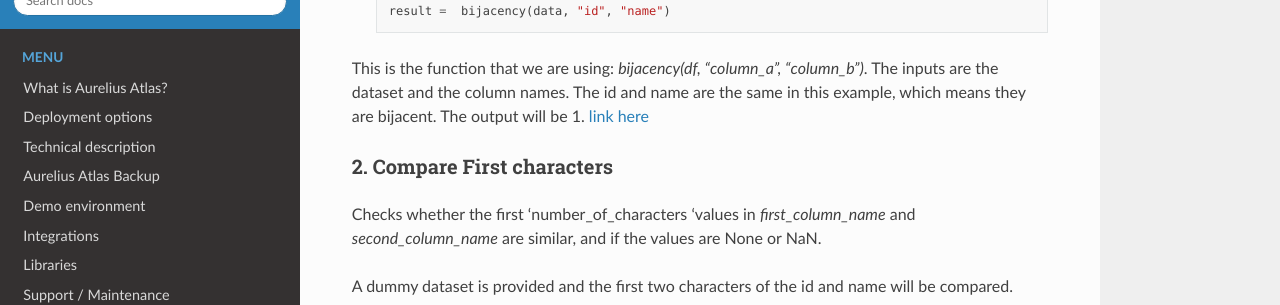
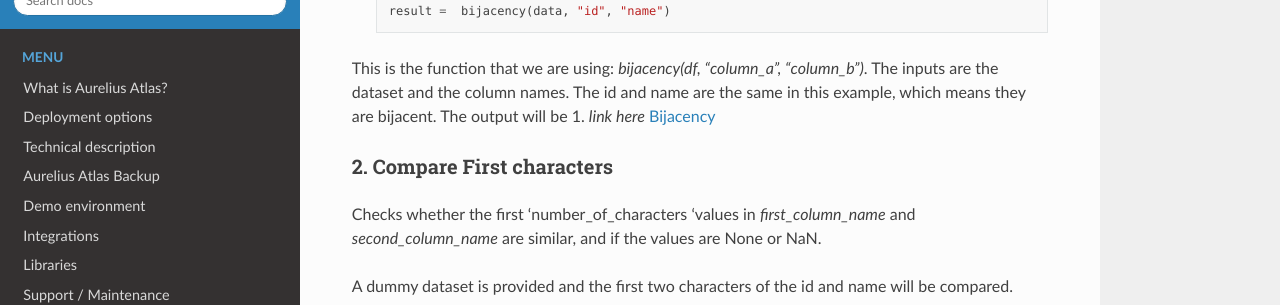
Before and after one commit to aureliusenterprise/doc_technical_manual, a Sphinx documentation site: the page built from DOc/docs/source/Options/data_quality.rst, in a window 1280 px wide and 900 px high, scrolled down 5883 px. Shown: the part 151-456 px from the top of the window. Built offline with Sphinx 7.4.7 and the Read the Docs theme 2.0.0, drawn with Linux system fonts in a browser that asks for light colours; pages that are not in the unit, such as notebooks, are missing from menus.

Commit message:
Update data_quality.rst

```diff
--- a/DOc/docs/source/Options/data_quality.rst
+++ b/DOc/docs/source/Options/data_quality.rst
@@ -343,7 +343,7 @@ First run a test to see if the columns are bijacent. The columns "id" and "name"
 
 This is the function that we are using: `bijacency(df, "column_a", "column_b")`. The inputs are the dataset and the column names.
 The id and name are the same in this example, which means they are bijacent. The output will be 1.
-`link here <Bijacency>`_
+`link here` `<Bijacency>`_
 
 .. _Compare first characters:
 
```
